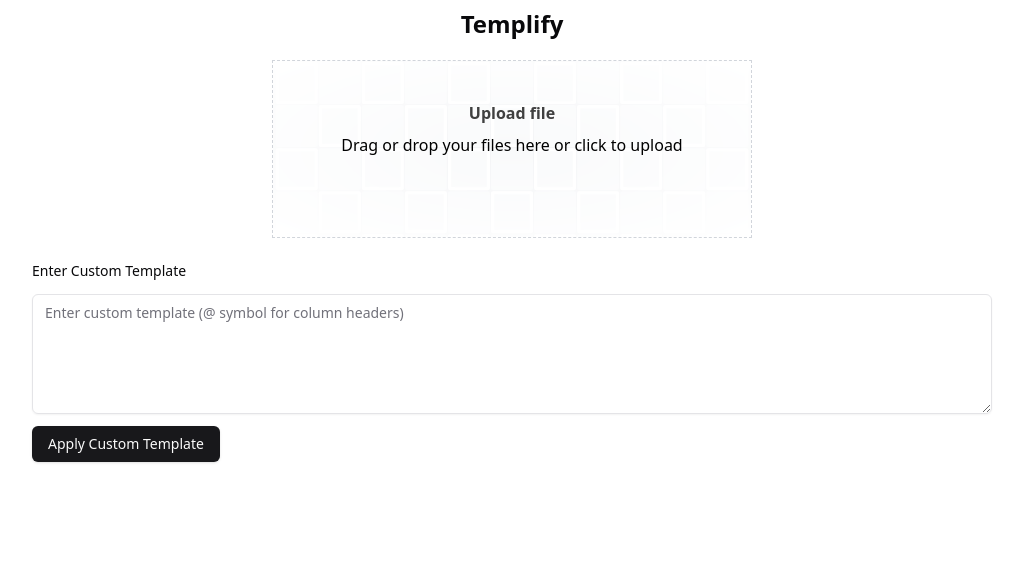
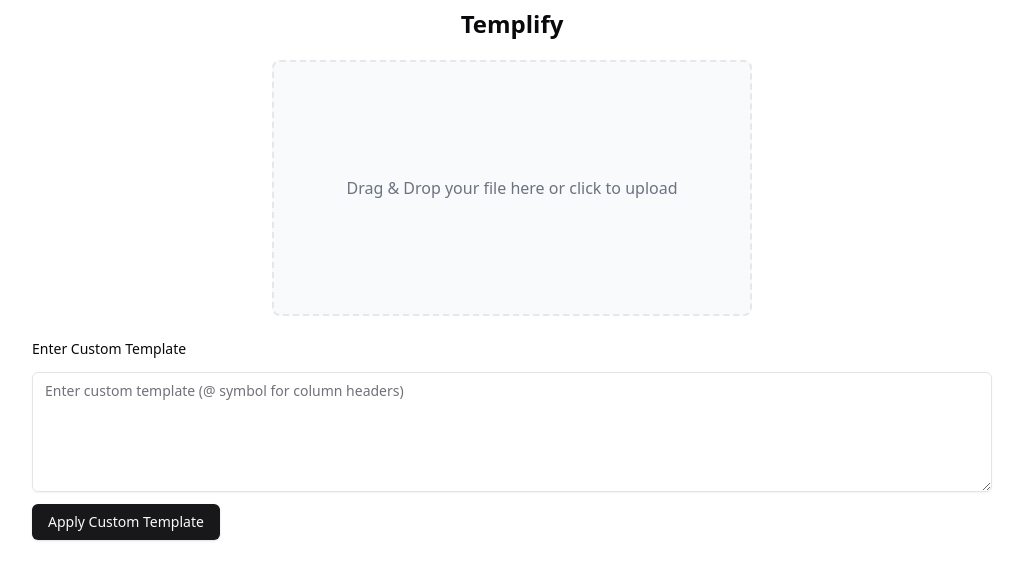
Before and after one commit to Pratiyushkumar/templify, a React (Vite) app: page /home in a window 1280 px wide. Shown: the top 580 px of the page, without its empty margins (128-1151 px from the left). Built offline with nearby package versions, Linux system fonts and the light colour scheme; what pdfmake would draw is missing.

Commit message:
new file upload ui and fixed file select problem

```diff
--- a/src/components/FileUploader.tsx
+++ b/src/components/FileUploader.tsx
@@ -1,6 +1,4 @@
-import { ChangeEvent, useRef } from 'react';
-import { Input } from '../components/ui/input';
-import { FileUpload } from './ui/file-upload';
+import { ChangeEvent, useRef, useState, DragEvent} from 'react';
 
 interface FileUploaderProps {
     onFileSelected: (file: File) => void;
@@ -8,6 +6,39 @@
 
 const FileUploader: React.FC<FileUploaderProps> = ({ onFileSelected }) => {
     const inputRef = useRef<HTMLInputElement>(null);
+    const [error, setError] = useState('');
+    const [file, setFile] = useState<File | null>(null);
+    // my changes
+    const [dragging, setDragging] = useState(false);
+
+    const handleDragOver = (e: DragEvent<HTMLDivElement>) => {
+      e.preventDefault();
+      setDragging(true);
+    };
+
+    const handleDragLeave = () => {
+      setDragging(false);
+    };
+
+    const handleDrop = (e: DragEvent<HTMLDivElement>) => {
+        e.preventDefault();
+        setDragging(false);
+
+        // const uploadedFile = e.dataTransfer.files[0];
+
+        // if (uploadedFile && uploadedFile.type === 'application/vnd.ms-excel') {
+        //   setFile(uploadedFile);
+        //   setError('');
+        // } else {
+        //   setError('Only .xls files are allowed!');
+        // }
+      };
+
+    const triggerFileInput = () => {
+        const fileInput = document.getElementById('fileInput') as HTMLInputElement;
+        fileInput.click();
+      };
+    // my changes end
 
     const handleFileChange = (event: ChangeEvent<HTMLInputElement>) => {
         const file = event.target.files?.[0];
@@ -22,18 +53,50 @@
                     inputRef.current.value = '';
                 }
                 alert('Please upload only Excel (.xls, .xlsx) or CSV files');
+                setError('Please upload only Excel (.xls, .xlsx) or CSV files')
                 return;
             }
 
+            setFile(file);
             onFileSelected(file);
         }
     };
 
+
+
     return (
-        <div className='w-1/2 mx-auto border border-dashed border-gray-300'>
-            <FileUpload onChange={handleFileChange} />
+        <div className="flex flex-col items-center mt-10">
+          <div
+            className={`
+              w-1/2 h-64 rounded-lg border-2 border-dashed
+              ${dragging ? 'border-blue-500 bg-blue-100 dark:bg-blue-900' : 'border-gray-200  bg-gray-50 dark:bg-gray-800'}
+              flex justify-center items-center text-center
+              transition-all duration-300 cursor-pointer
+            `}
+            onDragOver={handleDragOver}
+            onDragLeave={handleDragLeave}
+            onDrop={handleDrop}
+            onClick={triggerFileInput}
+          >
+            {file ? (
+              <p className="text-gray-700 dark:text-gray-200">File Uploaded: {file.name}</p>
+            ) : (
+              <p className="text-gray-500 dark:text-gray-400">Drag & Drop your file here or click to upload</p>
+            )}
+            <input
+              id="fileInput"
+              type="file"
+              accept=".xlsx, .xls"
+              onChange={handleFileChange}
+              className="hidden"
+            />
+            <div className="absolute inset-0 [mask-image:radial-gradient(ellipse_at_center,white,transparent)]">
+
+            </div>
+          </div>
+          {error && <p className="mt-2 text-red-500 text-sm">{error}</p>}
         </div>
-    );
+      );
 };
 
 export default FileUploader;
```
